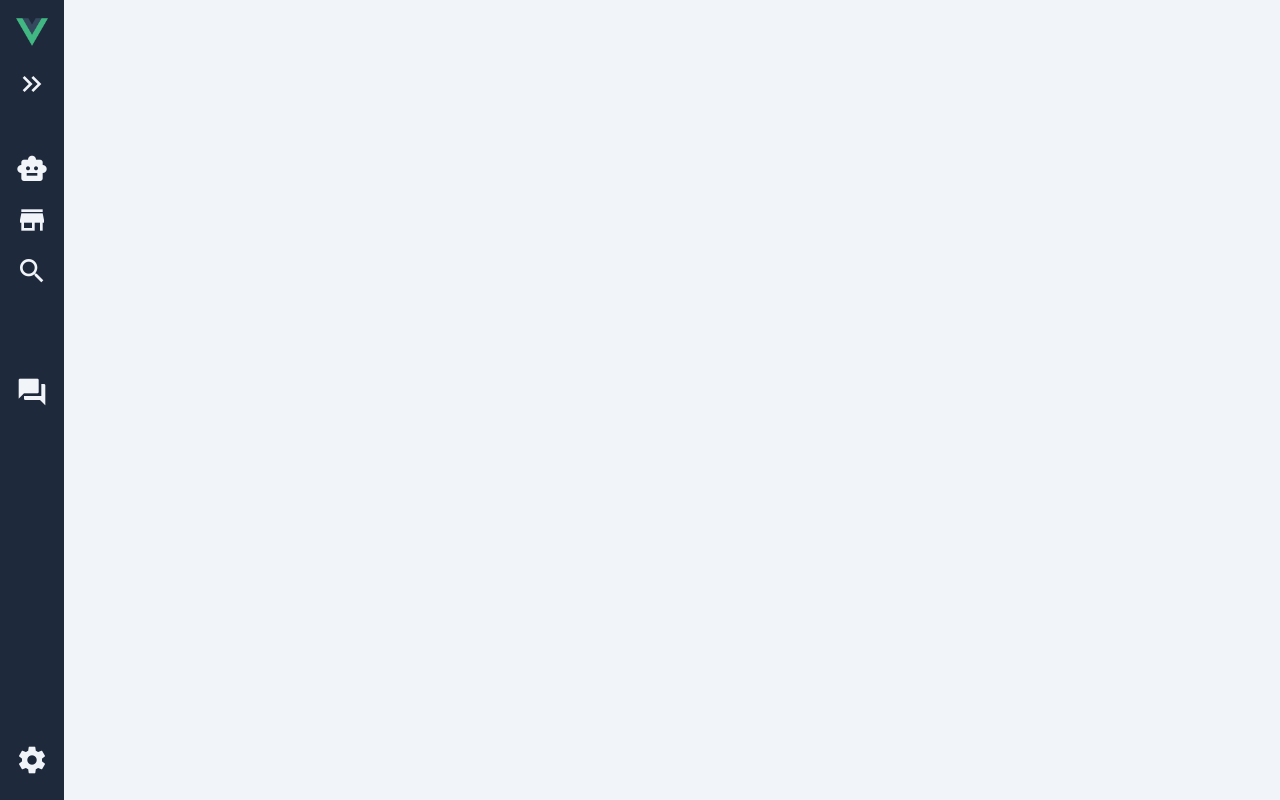
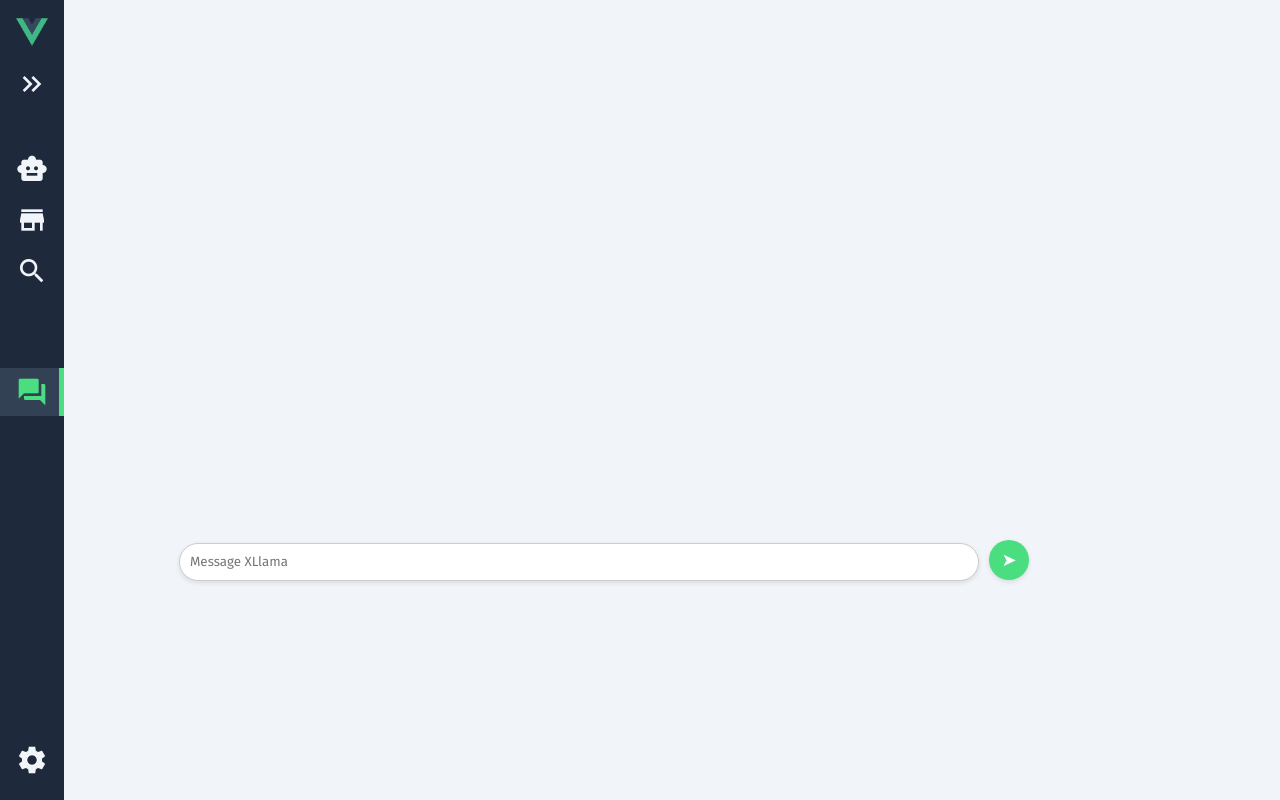
Before and after one commit to GanLiuuuu/xllama-client, a Vue app: page /chat in a window 1280 px wide. Built offline with nearby package versions, Linux system fonts and the light colour scheme.

Commit message:
new function: html changed dynamically after sending the message

```diff
--- a/src/components/Sidebar.vue
+++ b/src/components/Sidebar.vue
@@ -29,9 +29,9 @@
 		<h3 class="chat-h3">Chat</h3>
 		<div class="chat">
 
-			<router-link to="/chat01" class="button">
+			<router-link to="/chat" class="button">
 				<span class = "material-icons">forum</span>
-				<span class="text">Chat01</span>
+				<span class="text">Chat</span>
 			</router-link>
 		</div>
 
--- a/src/router/index.js
+++ b/src/router/index.js
@@ -20,6 +20,10 @@ const router = createRouter({
 			path: '/settings',
 			component: () => import('../views/Setting.vue')
 		},
+		{
+			path: '/chat',
+			component: () => import('../views/Chat.vue')
+		},
 
 	],
 })
--- /dev/null
+++ b/src/views/Chat.vue
@@ -0,0 +1,144 @@
+<template>
+	<div class="chat-area">
+
+	  <div style="overflow: auto;" v-html="content">
+
+	  </div>
+	  <div class="chat-input-container">
+		<input type="text" class="chat-input" placeholder="Message XLlama" v-model="text"/>
+		<button class="send-button" @click="send">➤</button>
+	  </div>
+	</div>
+  </template>
+
+  <script>
+  export default {
+	data() {
+	  return {
+		suggestions: [
+		  "Give me ideas",
+		  "Tell me a fun fact",
+		  "Overcome procrastination",
+		  "Help me study"
+		],
+        content: '',
+        text: ""
+
+	  };
+	},
+    methods: {
+        send(){
+            if (!this.text) {
+                this.$message({type: 'warning', message: "请输入内容"})
+            } else {
+
+                // 组装待发送的消息 json
+                // {"from": "zhang", "to": "admin", "text": "聊天文本"}
+                // let message = {from: "a", to: "b", text: this.text}
+                //socket.send(JSON.stringify(message));  // 将组装好的json发送给服务端，由服务端进行转发
+                // 构建消息内容，本人消息
+                this.createContent(null, "a", this.text)
+                this.text = '';
+
+            }
+
+        },
+        createContent(bot, user, text) { //text should be json type
+            let html
+            console.log('h')
+            // 当前用户消息
+            if (user) {
+                html = "<div class=\"el-row\" style=\"padding: 5px 0\">\n" +
+                    "  <div class=\"el-col el-col-22\" style=\"text-align: right; padding-right: 10px\">\n" +
+                    "    <div class=\"tip left\">" + text + "</div>\n" +
+                    "  </div>\n" +
+                    "  <div class=\"el-col el-col-2\">\n" +
+                    "  <span class=\"el-avatar el-avatar--circle\" style=\"height: 40px; width: 40px; line-height: 40px;\">\n" +
+                    "    <img src=\"https://cube.elemecdn.com/3/7c/3ea6beec64369c2642b92c6726f1epng.png\" style=\"object-fit: cover;\">\n" +
+                    "  </span>\n" +
+                    "  </div>\n" +
+                    "</div>";
+            } else if (bot) {
+                html = "<div class=\"el-row\" style=\"padding: 5px 0\">\n" +
+                    "  <div class=\"el-col el-col-2\" style=\"text-align: right\">\n" +
+                    "  <span class=\"el-avatar el-avatar--circle\" style=\"height: 40px; width: 40px; line-height: 40px;\">\n" +
+                    "    <img src=\"https://cube.elemecdn.com/3/7c/3ea6beec64369c2642b92c6726f1epng.png\" style=\"object-fit: cover;\">\n" +
+                    "  </span>\n" +
+                    "  </div>\n" +
+                    "  <div class=\"el-col el-col-22\" style=\"text-align: left; padding-left: 10px\">\n" +
+                    "    <div class=\"tip right\">" + text + "</div>\n" +
+                    "  </div>\n" +
+                    "</div>";
+            }
+            console.log(html)
+            this.content += html;
+        },
+    }
+  };
+
+  </script>
+
+  <style scoped>
+  .chat-area {
+	padding: 40px;
+	text-align: center;
+  }
+
+  .suggestions {
+	display: flex;
+	justify-content: center;
+	gap: 20px;
+	margin-top: 20px;
+  }
+
+  .suggestion {
+	background-color:#e0e0e0 ;
+	padding: 20px;
+	border-radius: 10px;
+	cursor: pointer;
+	box-shadow: 0 2px 10px rgba(0, 0, 0, 0.1);
+	transition: background-color 0.3s;
+  }
+
+  .suggestion:hover {
+	background-color: grey;
+  }
+
+  .chat-input-container {
+     margin-top: 500px; /* 固定在页面底部 */
+      width: 1000px;
+    }
+
+
+  .chat-input {
+	width: 80%;
+	padding: 10px;
+	border-radius: 20px;
+	border: 1px solid #ccc;
+	box-shadow: 0 2px 5px rgba(0, 0, 0, 0.1);
+	outline: none;
+	transition: border-color 0.3s;
+  }
+
+  .chat-input:focus {
+	border-color: #64748b;
+  }
+
+  .send-button {
+	margin-left: 10px;
+	width: 40px;
+	height: 40px;
+	border-radius: 50%;
+	border: none;
+	background-color: #4ade80;
+	color: white;
+	font-size: 18px;
+	cursor: pointer;
+	box-shadow: 0 2px 5px rgba(0, 0, 0, 0.1);
+	transition: background-color 0.3s;
+  }
+
+  .send-button:hover {
+	background-color: #22c55e;
+  }
+  </style>
```
